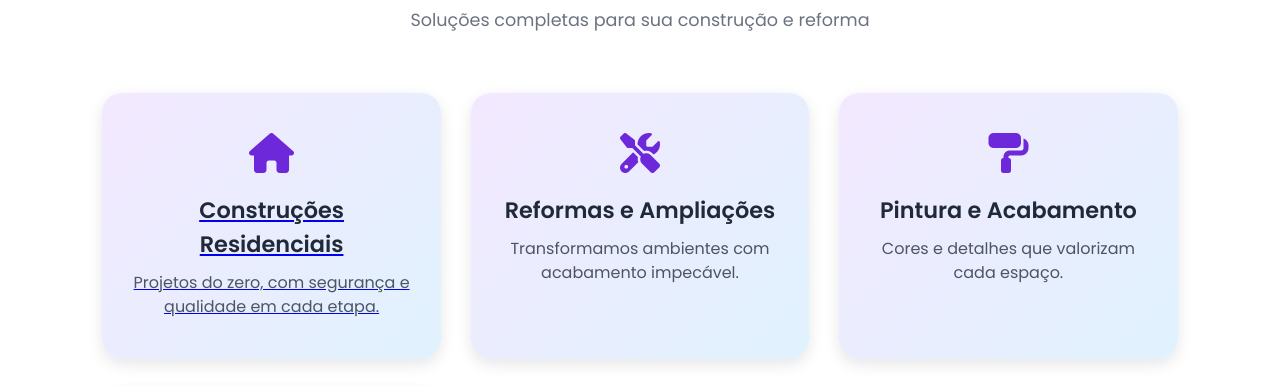
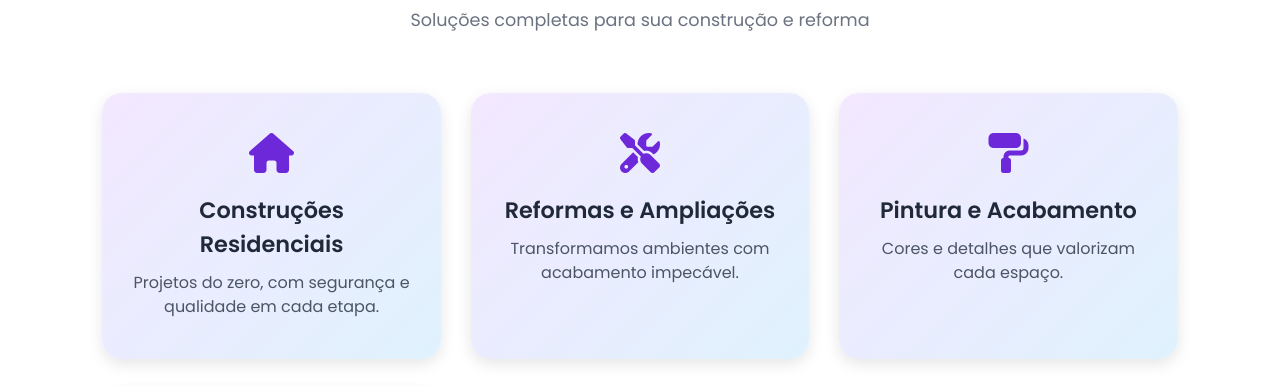
Before and after one commit to Vtrbr2/Trabalho-, a plain HTML site: page index.html in a window 1280 px wide. Shown: the part 1143-1529 px from the top of the page. Drawn offline with Linux system fonts and the light colour scheme; no server answers; a script that the page names is missing.

Commit message:
Update style.css

```diff
--- a/src/style.css
+++ b/src/style.css
@@ -1047,3 +1047,8 @@ body {
   height: 100%;
   object-fit: contain;
 }
+.servico-link {
+  text-decoration: none;
+  color: inherit;
+  display: block;
+}
```
